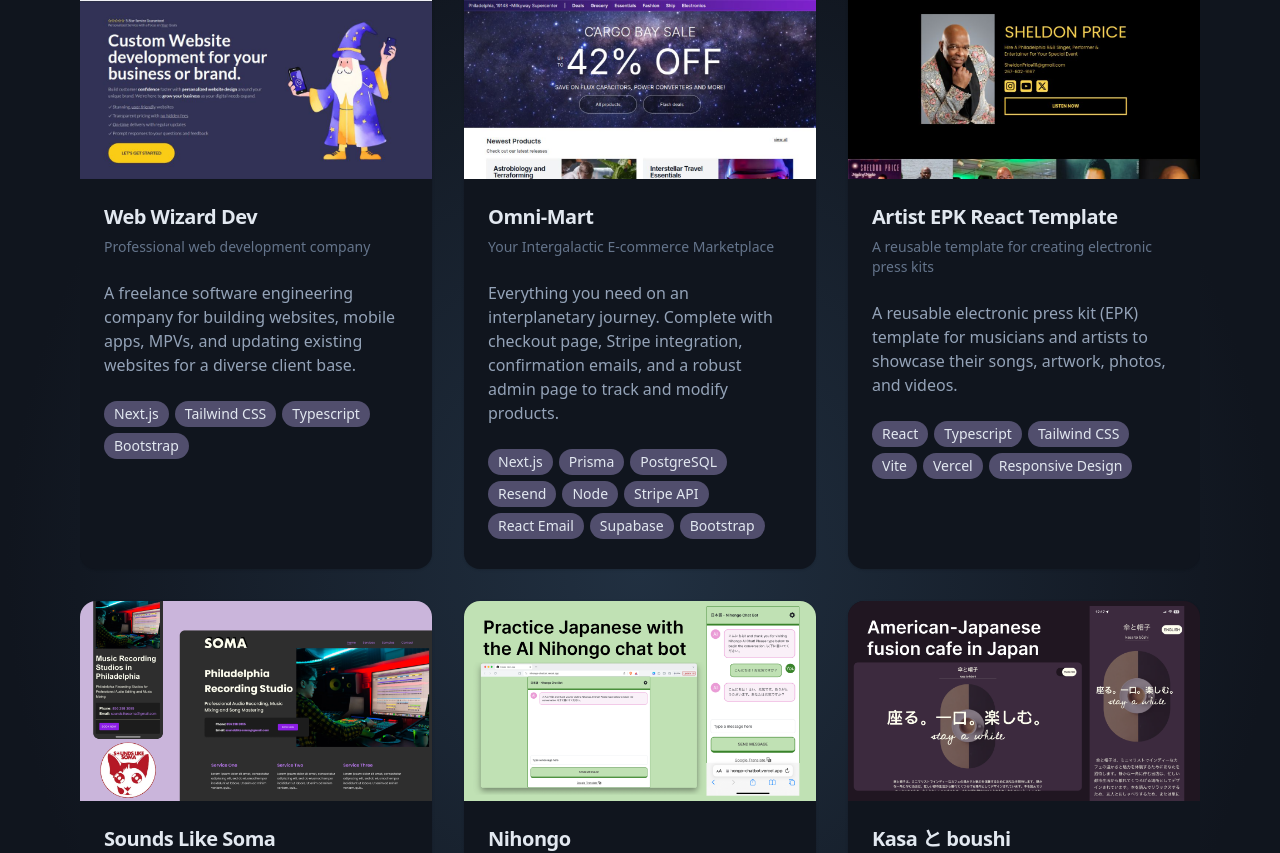
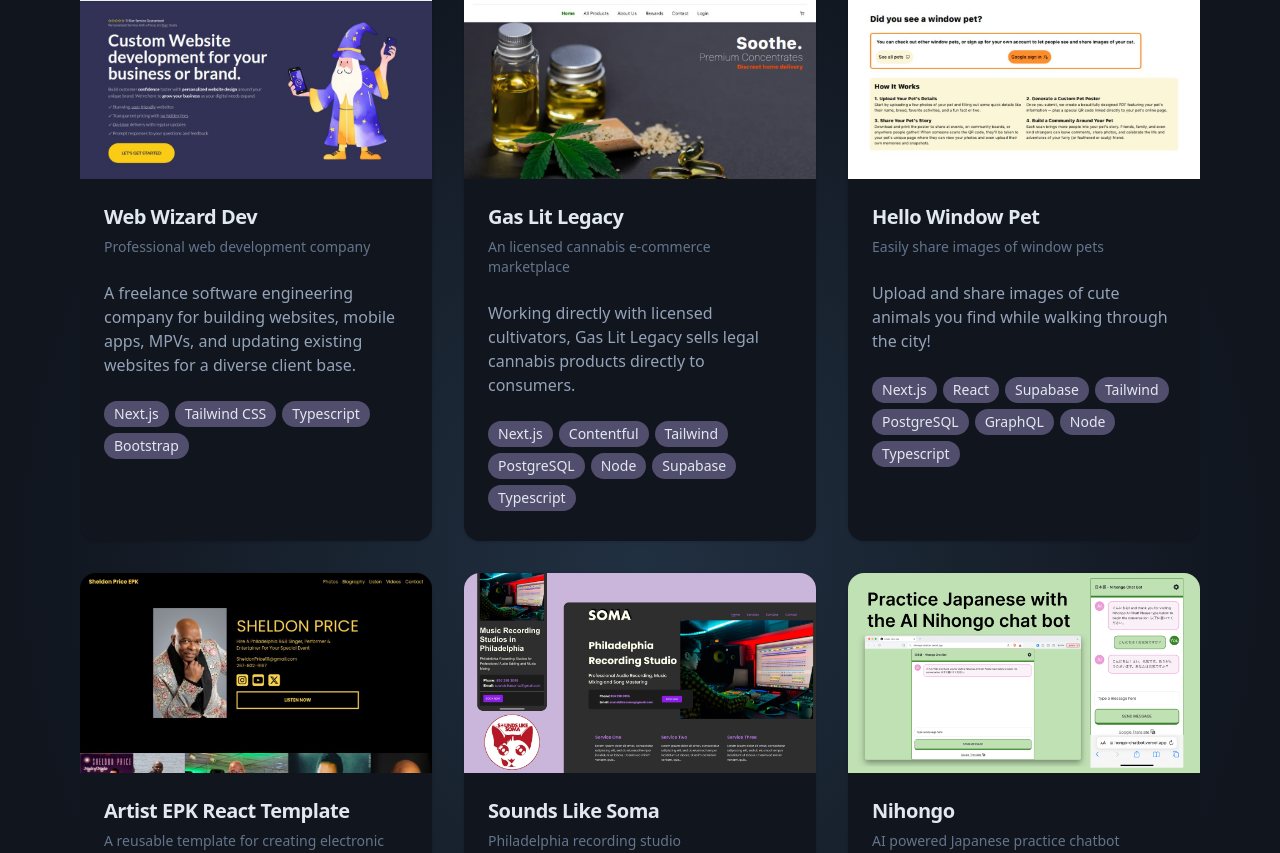
Before and after one commit to zackhanni/zachary.works, a Next.js app: page / in a window 1280 px wide. Shown: the part 2756-3609 px from the top of the page. Built offline with nearby package versions, Linux system fonts and the light colour scheme.

Commit message:
updated listed projects

```diff
--- a/app/components/Projects.tsx
+++ b/app/components/Projects.tsx
@@ -34,7 +34,7 @@ export default function Projects() {
             tools={["Next.js", "Tailwind CSS", "Typescript", "Bootstrap"]}
           />
 
-          <ProjectCard
+          {/* <ProjectCard
             image="/omni-mart.png"
             link="https://omni-mart.vercel.app/"
             title="Omni-Mart"
@@ -51,6 +51,43 @@ export default function Projects() {
               "React Email",
               "Supabase",
               "Bootstrap",
+            ]}
+          /> */}
+
+          <ProjectCard
+            image="/gas-lit-legacy.png"
+            link="https://www.gaslitlegacy.com/"
+            title="Gas Lit Legacy"
+            description="An licensed cannabis e-commerce marketplace"
+            content="Working directly with licensed cultivators, Gas Lit Legacy sells legal cannabis products directly to consumers."
+            footer="Footer text"
+            tools={[
+              "Next.js",
+              "Contentful",
+              "Tailwind",
+              "PostgreSQL",
+              "Node",
+              "Supabase",
+              "Typescript",
+            ]}
+          />
+
+          <ProjectCard
+            image="/hello-window-pet.png"
+            link="https://hello-window-pet.vercel.app/"
+            title="Hello Window Pet"
+            description="Easily share images of window pets"
+            content="Upload and share images of cute animals you find while walking through the city!"
+            footer="Footer text"
+            tools={[
+              "Next.js",
+              "React",
+              "Supabase",
+              "Tailwind",
+              "PostgreSQL",
+              "GraphQL",
+              "Node",
+              "Typescript",
             ]}
           />
 
@@ -91,7 +128,7 @@ export default function Projects() {
             tools={["OpenAI API", "Next.js", "Tailwind CSS", "Typescript"]}
           />
 
-          <ProjectCard
+          {/* <ProjectCard
             image="/kasatoboushi.png"
             link="https://kasatoboushi.vercel.app/"
             title="Kasa と boushi"
@@ -106,7 +143,7 @@ export default function Projects() {
               "Vercel",
               "Responsive Design",
             ]}
-          />
+          /> */}
 
           {/* <ProjectCard
             image="/mood-board.png"
```
Also changed, not shown: public/gas-lit-legacy.png (added), public/hello-window-pet.png (added).
